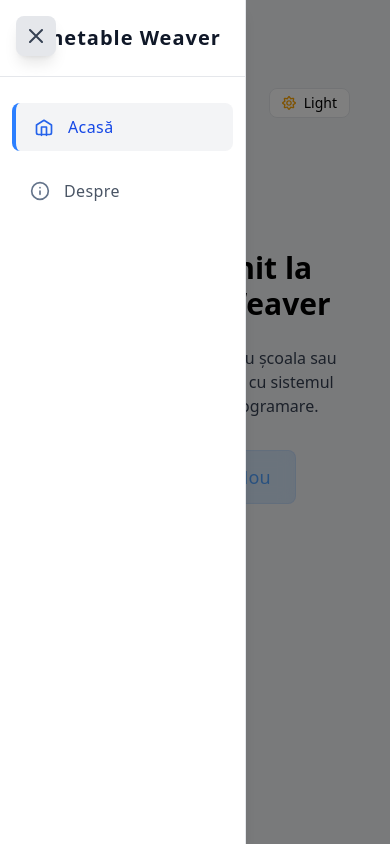
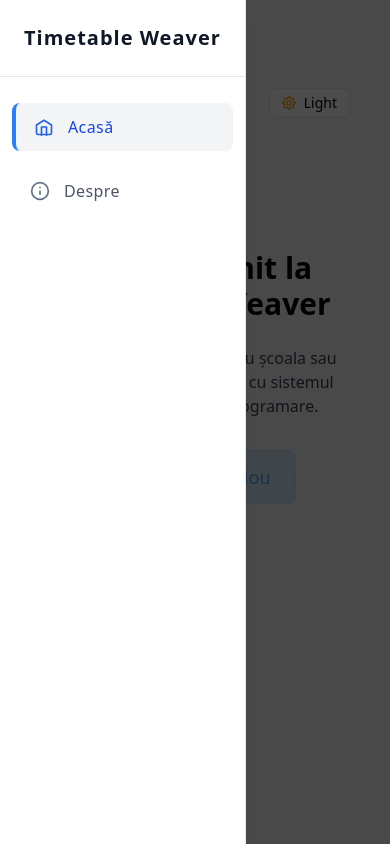
Before and after one commit to matei212/timetable-weaver, a React (Vite) app: page / in a window 390 px wide. Both pictures are taken after a click on the button "Toggle menu". Built offline with nearby package versions, Linux system fonts and the light colour scheme.

Commit message:
Rezolva background sidebar

```diff
--- a/src/frontend/components/Sidebar.tsx
+++ b/src/frontend/components/Sidebar.tsx
@@ -193,7 +193,7 @@ const Sidebar: React.FC<SidebarProps> = ({ mode, onModeChange }) => {
   return (
     <>
       {/* Mobile menu button */}
-      <div className="fixed top-4 left-4 z-50 lg:hidden">
+      <div className="fixed top-4 left-4 z-30 lg:hidden">
         <button
           onClick={toggleMobileMenu}
           className="rounded-lg bg-gray-200 p-2 text-gray-700 shadow-lg transition-all hover:bg-gray-300"
@@ -228,9 +228,9 @@ const Sidebar: React.FC<SidebarProps> = ({ mode, onModeChange }) => {
       {/* Overlay for mobile menu */}
       {isMobileMenuOpen && (
         <div
-          className="fixed inset-0 z-40 bg-black opacity-50 lg:hidden"
+          className="ignore-invert fixed inset-0 z-10 bg-black/70 lg:hidden"
           onClick={toggleMobileMenu}
-        ></div>
+        />
       )}
 
       {/* Sidebar container */}
--- a/src/frontend/index.css
+++ b/src/frontend/index.css
@@ -38,3 +38,7 @@ svg,
 p {
   filter: invert(0);
 }
+
+.inverted .ignore-invert {
+  filter: invert(1);
+}
```
